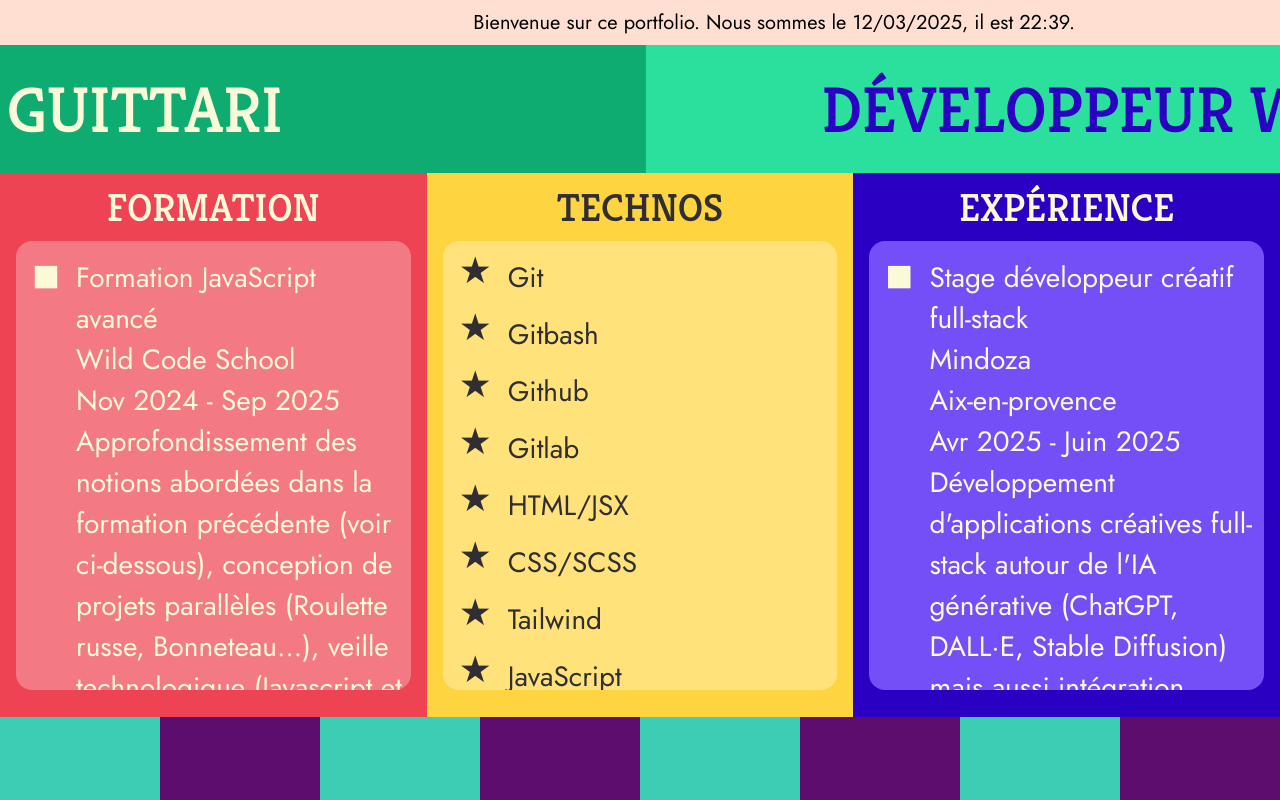
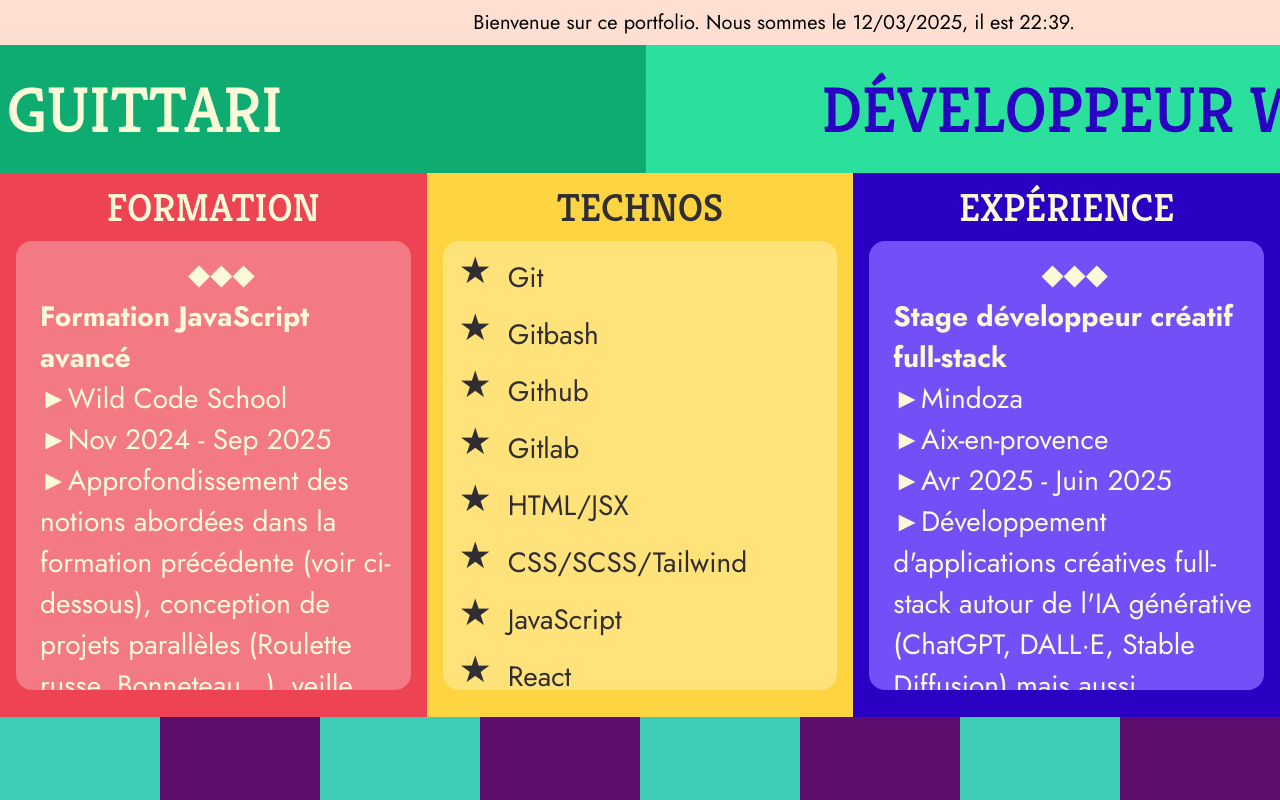
Before and after one commit to mguittari/my-portfolio, a React (Vite) app: page / in a window 1280 px wide. Shown: the top 800 px of the page. Built offline with nearby package versions, Linux system fonts and the light colour scheme; a web font is replaced by a local one.

Commit message:
last details

```diff
--- a/src/myDatas.json
+++ b/src/myDatas.json
@@ -5,8 +5,7 @@
 		"Github",
 		"Gitlab",
 		"HTML/JSX",
-		"CSS/SCSS",
-		"Tailwind",
+		"CSS/SCSS/Tailwind",
 		"JavaScript",
 		"React",
 		"Node",
--- a/src/ui/Block/Block.jsx
+++ b/src/ui/Block/Block.jsx
@@ -8,38 +8,44 @@ export default function Block({
 	skillsData,
 	expData,
 }) {
-	let contentToRender;
-
-	if (studiesData) {
-		contentToRender = studiesData.map((element) => (
-			<li key={element.dates}>
+	const renderStudies = () =>
+		studiesData.map(({ dates, title, school, description }) => (
+			<li className={styles.studies} key={dates}>
 				<p>
-					{element.title} <br />
-					{element.school} <br />
-					{element.dates} <br />
-					{element.description}
+					<strong>{title}</strong>
 				</p>
+				<p>►{school}</p>
+				<p>►{dates}</p>
+				<p>►{description}</p>
 			</li>
 		));
-	} else if (skillsData) {
-		contentToRender = skillsData.map((skill) => (
+
+	const renderSkills = () =>
+		skillsData.map((skill) => (
 			<li className={styles.skills} key={skill}>
 				<p>{skill}</p>
 			</li>
 		));
-	} else if (expData) {
-		contentToRender = expData.map((exp) => (
-			<li key={exp.dates}>
-				<p>
-					{exp.job} <br />
-					{exp.company} <br />
-					{exp.town} <br />
-					{exp.dates} <br />
-					{exp.description}
+
+	const renderExperience = () =>
+		expData.map(({ dates, job, company, town, description }) => (
+			<li className={styles.exp} key={dates}>
+				<p className={styles.job}>
+					<strong>{job}</strong>
 				</p>
+				<p className={styles.company}>►{company}</p>
+				<p className={styles.town}>►{town}</p>
+				<p className={styles.dates}>►{dates}</p>
+				<p className={styles.desc}>►{description}</p>
 			</li>
 		));
-	}
+
+	const contentToRender = (() => {
+		if (studiesData) return renderStudies();
+		if (skillsData) return renderSkills();
+		if (expData) return renderExperience();
+		return null;
+	})();
 
 	return (
 		<div id={styles[mainContainerId]} className={styles["main-container"]}>
--- a/src/ui/Block/block.module.scss
+++ b/src/ui/Block/block.module.scss
@@ -80,14 +80,33 @@ li {
     gap: 8px; /* Espacement entre la puce et le texte */
 }
 
-li::before {
-    content: "■";
-    font-size: 2.2rem;
+.exp::before, .studies::before {
+    content: "◆◆◆";
+    display:block;
+    font-size: 1.8rem;
+    margin: 0 auto 5px;
 }
+
+
 
 .skills::before {
     content: "★";
-    font-size: 2.3rem;
+    font-size: 1.8rem;
+}
+
+.exp, .studies {
+    display: flex;
+    flex-direction: column;
+    gap: 0;
+    padding: 8px;
+}
+
+.exp > p, .studies > p {
+    padding: 0;
+}
+
+.skills > p {
+    white-space: nowrap;
 }
 
 @media screen and (width >= 680px){
@@ -96,6 +115,10 @@ li::before {
     }
     li::before {
         font-size: 2.9rem;
+    }
+    .skills::before {
+        content: "★";
+        font-size: 2.3rem;
     }
     li>p {
         font-size: 28px;
@@ -122,4 +145,9 @@ li::before {
     li::before {
         font-size: 1.9rem;
     }
+    .skills::before {
+        content: "★";
+        font-size: 1.6rem;
+    }
+
 }
--- a/src/ui/Slider/slider.module.scss
+++ b/src/ui/Slider/slider.module.scss
@@ -13,7 +13,7 @@
   }
 
 .slider-container::-webkit-scrollbar-track {
-    background-color: var.$light-mint;
+    background-color: var.$cream;
   }
 
 /* Modifier la couleur de la barre de défilement */
```
